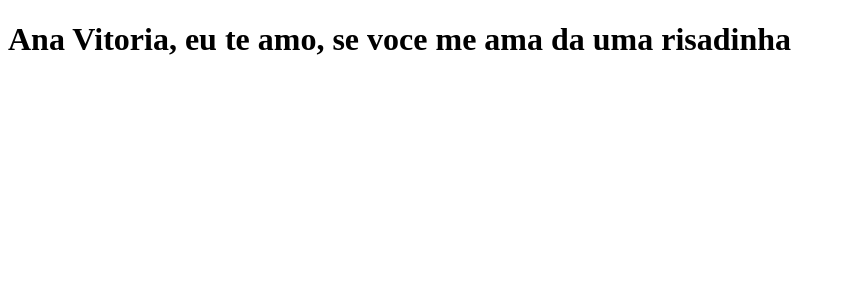
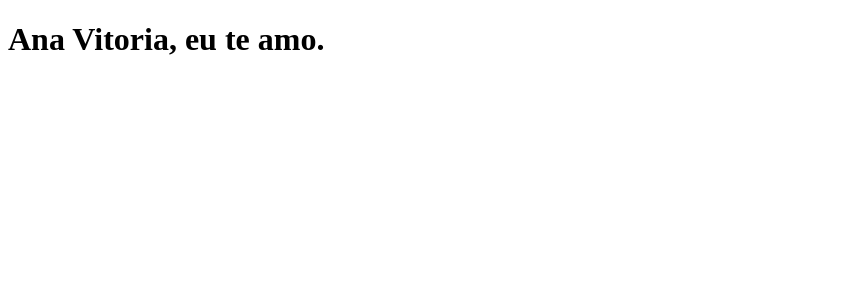
Before and after one commit to gugaamagno/first-step, a Next.js app: page / in a window 1280 px wide. Shown: the top 300 px of the page, without its empty margins (0-846 px from the left). Built offline with nearby package versions, Linux system fonts and the light colour scheme.

Commit message:
Modifica a frase

```diff
--- a/pages/index.js
+++ b/pages/index.js
@@ -1,4 +1,4 @@
 function Home () {
-    return <h1>Ana Vitoria, eu te amo, se voce me ama da uma risadinha</h1>
+    return <h1>Ana Vitoria, eu te amo.</h1>
 }
 export default Home;
```
